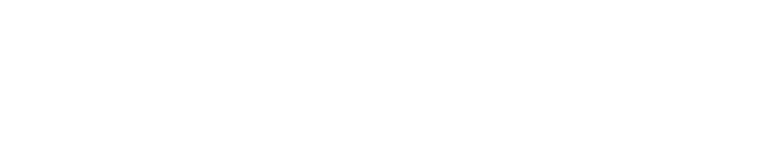
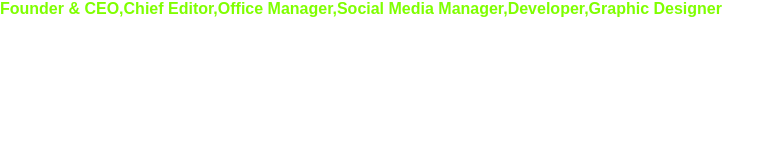
Before and after one commit to FrancescoBonanno1/js-our-team, a plain HTML site: page index.html in a window 1280 px wide. Shown: the whole page, without its empty margins (0-784 px from the left). Drawn offline with Linux system fonts and the light colour scheme.

Commit message:
ciclo for che mostra su schermo l'intero array

```diff
--- a/index.html
+++ b/index.html
@@ -7,6 +7,7 @@
     <link rel="stylesheet" href="style.css">
 </head>
 <body>
+    <p id="identita"></p>
     <script src="main.js"></script>
 </body>
 </html>
--- a/main.js
+++ b/main.js
@@ -1,7 +1,10 @@
- const persone ={
+ const persone = {
     nome :["wayne barrett" , "angela Caroll" , "Gordon Freeman" , "Angela Lopez" , "Scott Estrada" , "Barbara Ramos"] ,
 
     professione : ["Founder & CEO", "Chief Editor" , "Office Manager" , "Social Media Manager" , "Developer" , "Graphic Designer"]
 
 };
-console.log(persone.professione);
+for (let nome in persone){
+    console.log(persone[nome]);
+    let identity = document.getElementById("identita").innerText =(persone[nome]);
+}
--- a/style.css
+++ b/style.css
@@ -0,0 +1,10 @@
+*{
+    margin: 0%;
+    padding: 0%;
+    box-sizing: border-box;
+   font-family: sans-serif;
+}
+#identita{
+    font-weight: 900;
+    color: chartreuse;
+}
```
